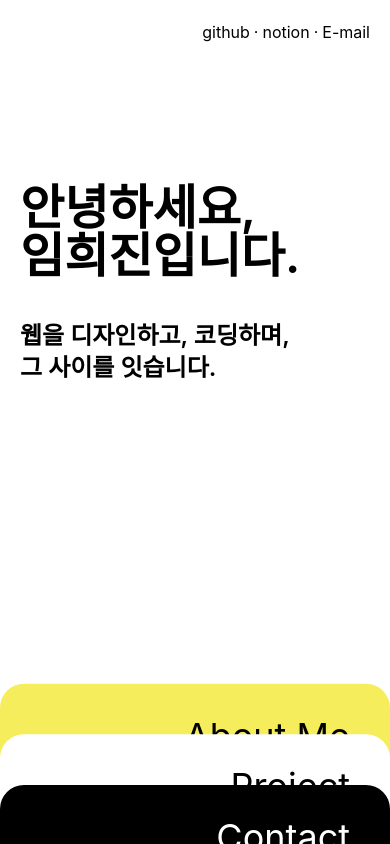
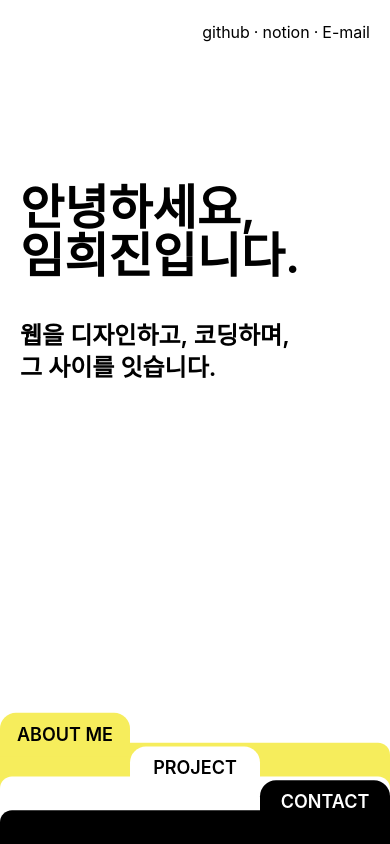
Before and after one commit to mightyantgirl/26portfolio, a React app: page / in a window 390 px wide. Built offline with nearby package versions, Linux system fonts and the light colour scheme; the HTML template or start-up script is replaced by a standard one.

Commit message:
💄 페이지 컴포넌트 스타일 수정: AboutMe, Contact, Project 컴포넌트의 레이아웃 및 스타일 개선

```diff
--- a/src/page/aboutMe.jsx
+++ b/src/page/aboutMe.jsx
@@ -1,8 +1,16 @@
 export default function AboutMe({ onClose }) {
   return (
-    <div className="relative bg-[#f6ed5c] h-screen font-normal rounded-t-3xl px-20 pt-55 pb-20">
+    <div className="relative bg-[#f6ed5c] h-screen font-normal rounded-t-xl md:rounded-t-3xl px-20 pt-55 pb-20">
+      {/* sm */}
+      <div className="no-hidden md:hidden absolute flex justify-center items-center top-[-30px] left-0 w-1/3 bg-[#f6ed5c] rounded-t-2xl">
+        <span className="no-hidden md:hidden text-lg font-semibold py-2 ">
+          ABOUT ME
+        </span>
+      </div>
+
+      {/* md~ */}
       <div className="absolute right-10 top-8" onClick={onClose}>
-        <span className="text-4xl tablet:text-6xl desktop:text-7xl">
+        <span className="hidden md:block text-4xl tablet:text-6xl desktop:text-7xl">
           About Me
         </span>
       </div>
--- a/src/page/contact.jsx
+++ b/src/page/contact.jsx
@@ -1,8 +1,16 @@
 export default function Contact({ onClose }) {
   return (
-    <div className="relative bg-[#000]  h-screen font-normal rounded-t-3xl px-20 pt-55 pb-20">
+    <div className="relative bg-[#000]  h-screen font-normal rounded-t-xl md:rounded-t-3xl px-20 pt-55 pb-20">
+      {/* sm */}
+      <div className="no-hidden md:hidden absolute flex justify-center items-center top-[-30px] right-0 w-1/3 bg-[#000] rounded-t-2xl">
+        <span className="no-hidden md:hidden text-lg font-semibold py-2 pb-5 text-white">
+          CONTACT
+        </span>
+      </div>
+
+      {/* md~ */}
       <div className="absolute right-10 top-8" onClick={onClose}>
-        <span className="text-4xl text-white tablet:text-6xl desktop:text-7xl">
+        <span className="hidden md:block text-4xl tablet:text-6xl desktop:text-7xl">
           Contact
         </span>
       </div>
--- a/src/page/layout.jsx
+++ b/src/page/layout.jsx
@@ -31,8 +31,8 @@ export default function Layout() {
           transition-transform duration-500 ease-in-out
           ${
             active === "about"
-              ? "translate-y-[7%]" // 열림: 제자리
-              : "translate-y-[81%]" // 닫힘: 아래로 내려가서 빼꼼만 보임
+              ? "translate-y-[7%] " // 열림: 제자리
+              : "translate-y-[88%] md:translate-y-[81%]" // 닫힘: 아래로 내려가서 빼꼼만 보임
           }
         `}
         onClick={() => setActive((c) => (c === "about" ? "" : "about"))}
@@ -59,7 +59,7 @@ export default function Layout() {
           ${
             active === "project"
               ? "translate-y-[7%]" // 열림: 제자리
-              : "translate-y-[87%]" // 닫힘: 아래로 내려가서 빼꼼만 보임
+              : "translate-y-[92%] md:translate-y-[87%]" // 닫힘: 아래로 내려가서 빼꼼만 보임
           }
         `}
         onClick={() =>
@@ -88,7 +88,7 @@ export default function Layout() {
           ${
             active === "contact"
               ? "translate-y-[7%]" // 열림: 제자리
-              : "translate-y-[93%]" // 닫힘: 아래로 내려가서 빼꼼만 보임
+              : "translate-y-[96%] md:translate-y-[93%]" // 닫힘: 아래로 내려가서 빼꼼만 보임
           }
         `}
         onClick={() =>
--- a/src/page/project.jsx
+++ b/src/page/project.jsx
@@ -1,8 +1,16 @@
 export default function Project({ onClose }) {
   return (
-    <div className="relative bg-[#fff]  h-screen font-normal rounded-t-3xl px-20 pt-55 pb-20">
+    <div className="relative bg-[#fff]  h-screen font-normal rounded-t-xl md:rounded-t-3xl px-20 pt-55 pb-20">
+      {/* sm */}
+      <div className="no-hidden md:hidden absolute flex justify-center items-center top-[-30px] left-1/2 -translate-x-1/2 w-1/3 bg-[#fff] rounded-t-2xl">
+        <span className="no-hidden md:hidden text-lg font-semibold py-2 pb-5 text-black">
+          PROJECT
+        </span>
+      </div>
+
+      {/* md~ */}
       <div className="absolute right-10 top-8" onClick={onClose}>
-        <span className="text-4xl tablet:text-6xl desktop:text-7xl">
+        <span className="hidden md:block text-4xl tablet:text-6xl desktop:text-7xl">
           Project
         </span>
       </div>
```
